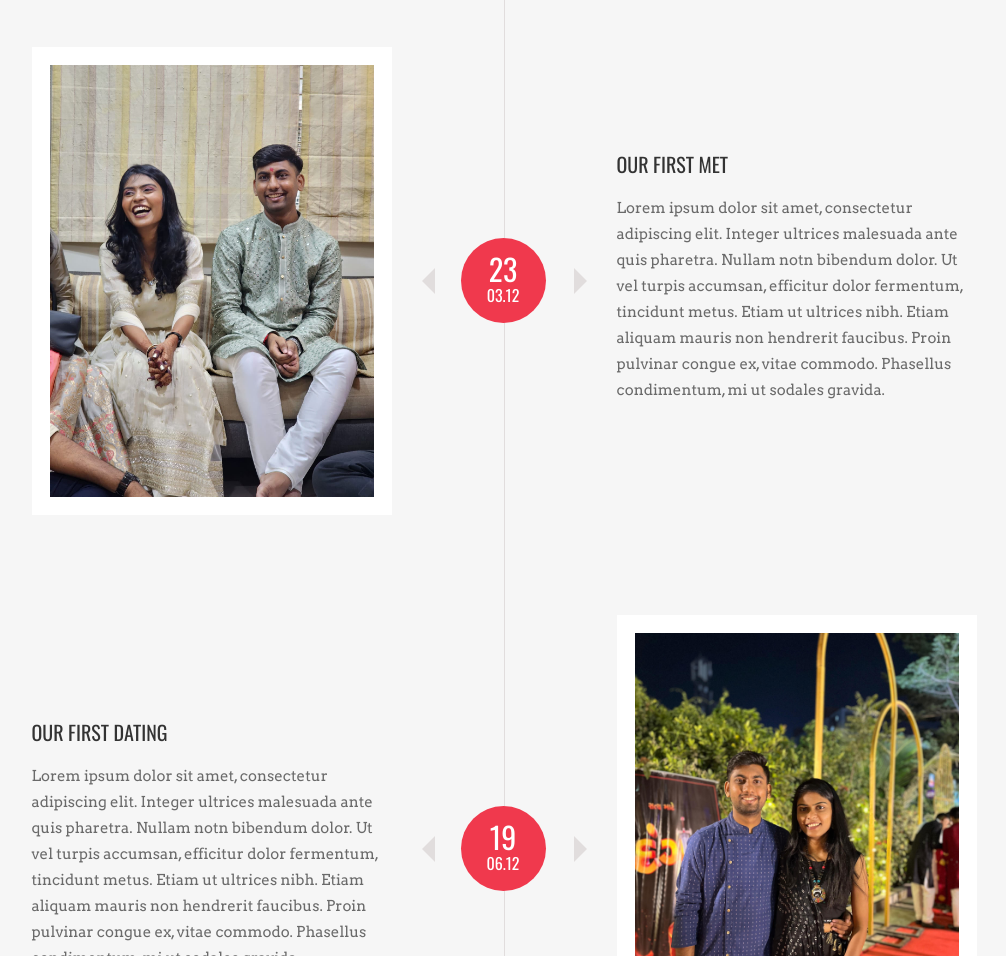
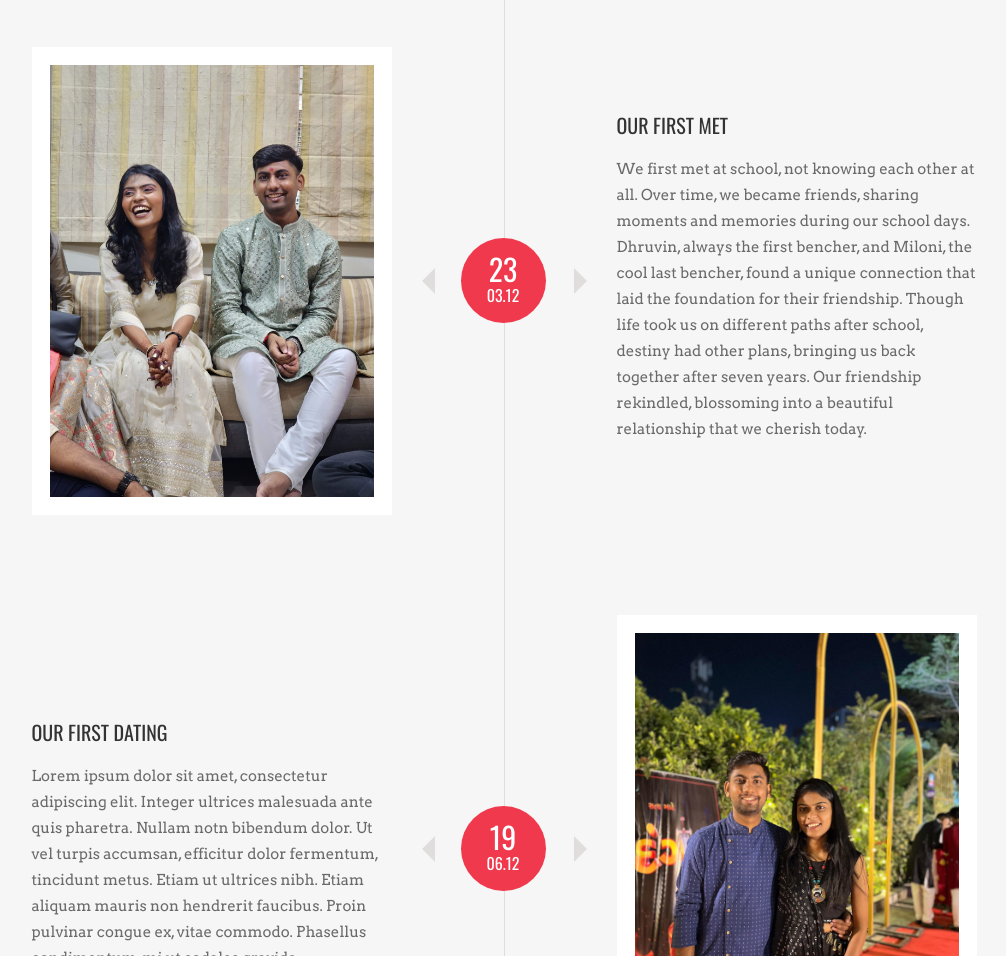
Before and after one commit to Dhruvin28/MilDhruv, a plain HTML site: page index.html in a window 1280 px wide. Shown: the part 3726-4682 px from the top of the page, without its empty margins (136-1142 px from the left). Drawn offline with nearby package versions, Linux system fonts and the light colour scheme; some packages are replaced by stand-ins of ours.

Commit message:
Update index.html

```diff
--- a/index.html
+++ b/index.html
@@ -310,7 +310,7 @@
 
                         <div class="col-sm-12 col-md-4 animation delay1 fadeInRight">
                         	<h3>OUR FIRST MET</h3>
-                            <p>Lorem ipsum dolor sit amet, consectetur adipiscing elit. Integer ultrices malesuada ante quis pharetra. Nullam notn bibendum dolor. Ut vel turpis accumsan, efficitur dolor fermentum, tincidunt metus. Etiam ut ultrices nibh.  Etiam aliquam mauris non hendrerit faucibus. Proin pulvinar congue  ex, vitae commodo. Phasellus condimentum, mi ut sodales gravida.</p>
+                            <p>We first met at school, not knowing each other at all. Over time, we became friends, sharing moments and memories during our school days. Dhruvin, always the first bencher, and Miloni, the cool last bencher, found a unique connection that laid the foundation for their friendship. Though life took us on different paths after school, destiny had other plans, bringing us back together after seven years. Our friendship rekindled, blossoming into a beautiful relationship that we cherish today.</p>
                         </div>
 
                         <div class="vertical-line">
```
